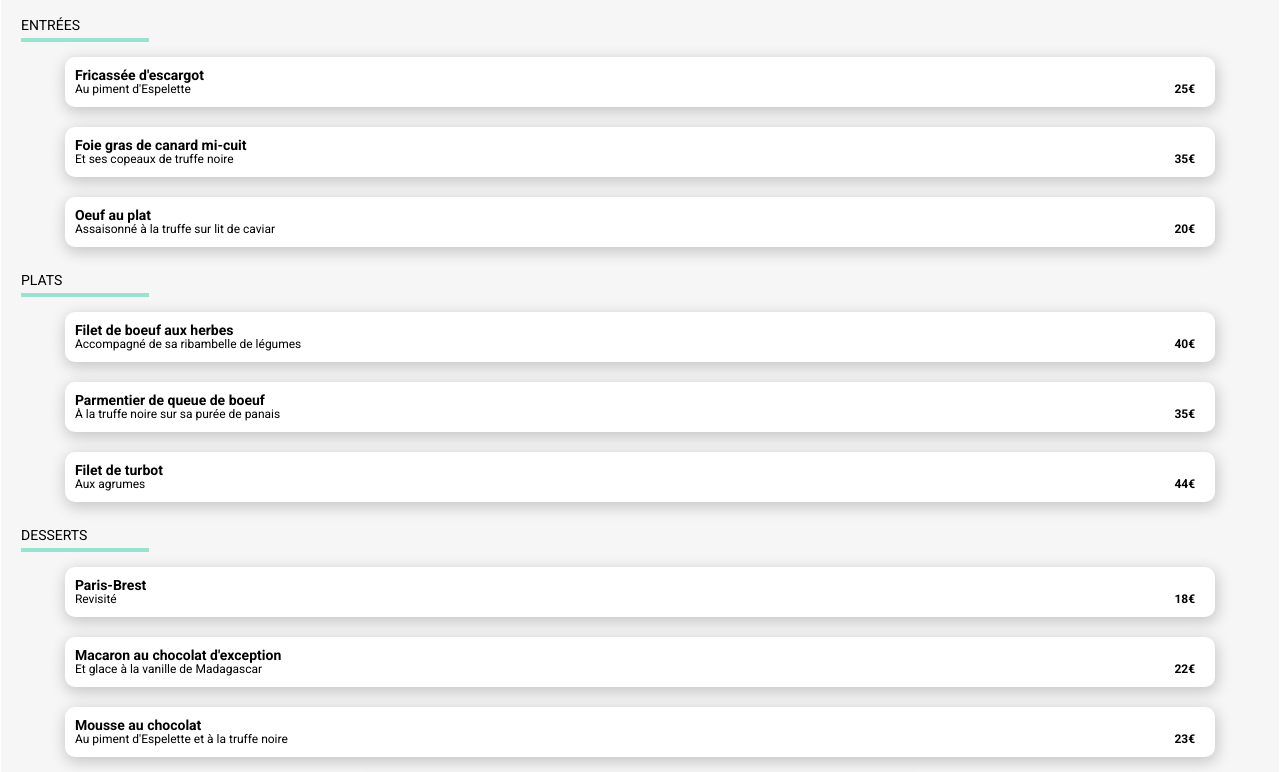
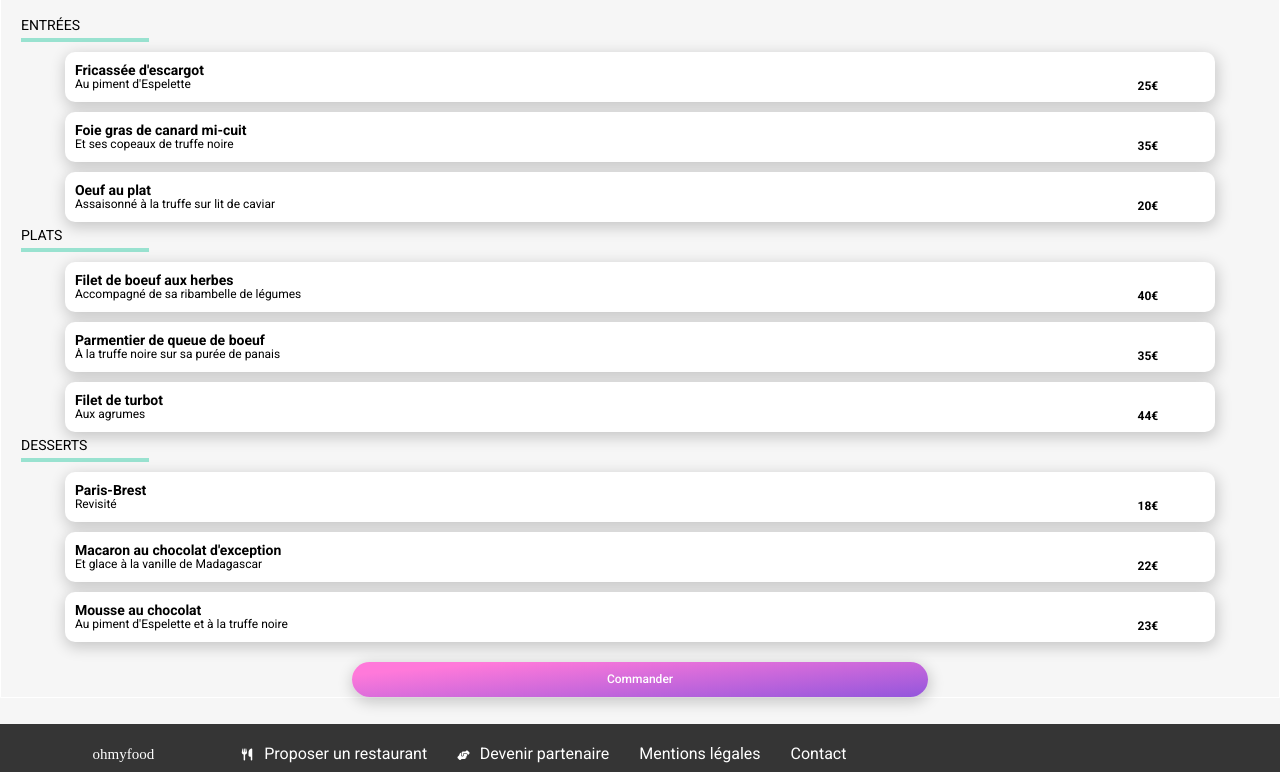
Before and after one commit to aude-lmr/Ohmyfood, a website: page palette-du-gout.html in a window 1280 px wide. Shown: the part 295-1067 px from the top of the page. Drawn offline with Linux system fonts and the light colour scheme; a web font is replaced by a local one.

Commit message:
Modification code html de la liste des plats

```diff
--- a/palette-du-gout.html
+++ b/palette-du-gout.html
@@ -40,117 +40,155 @@
                     <i class="fa-regular fa-heart"></i>
                 </div>
             </div>
-
-            <div>
-                <!--  -->
+            <!-- Liste des plats à la carte -->
             <div class="meals-list">
+                <!-- Entrées -->
                 <h2>Entrées</h2>
                 <div class="underline"></div>
                 <div class="meals-items">
+                    <!-- Nom du plat -->
+                    <div class="meals-name">
                         <h3>Fricassée d'escargot</h3>
-                        <div class="meals-infos">
                         <h4>Au piment d'Espelette </h4>
+                    </div>
+                    <!-- Prix -->
+                    <div class="meals-price">
                         <p>25€</p>
+                    </div>
+                    <!-- Coche coulissante -->
                     <div class="meals-check">
                         <i class="fa-solid fa-circle-check"></i>
                     </div>
                 </div>
+                <div class="meals-items">
+                    <!-- Nom du plat -->
+                    <div class="meals-name">
+                        <h3>Foie gras de canard mi-cuit</h3>
+                        <h4>Et ses copeaux de truffe noire</h4>
                     </div>
-
-                    <div class="meals-items">
-                        <h3>Foie gras de canard mi-cuit</h3>
-                        <div class="meals-infos">
-                            <h4>Et ses copeaux de truffe noire</h4>
+                    <!-- Prix -->
+                    <div class="meals-price">
                         <p>35€</p>
+                    </div>
+                    <!-- Coche coulissante -->
                     <div class="meals-check">
                         <i class="fa-solid fa-circle-check"></i>
                     </div>
                 </div>
+                <div class="meals-items">
+                    <!-- Nom du plat -->
+                    <div class="meals-name">
+                        <h3>Oeuf au plat</h3>
+                        <h4>Assaisonné à la truffe sur lit de caviar</h4>
                     </div>
-
-                    <div class="meals-items">
-                        <h3>Oeuf au plat</h3>
-                        <div class="meals-infos">
-                            <h4>Assaisonné à la truffe sur lit de caviar</h4>
+                    <!-- Prix -->
+                    <div class="meals-price">
                         <p>20€</p>
+                    </div>
+                    <!-- Coche coulissante -->
                     <div class="meals-check">
                         <i class="fa-solid fa-circle-check"></i>
                     </div>
                 </div>
-                    </div>
-                </div>
+
                 <!-- Plats -->
-                <div class="meals-list">
                 <h2>Plats</h2>
                 <div class="underline"></div>
                 <div class="meals-items">
+                    <!-- Nom du plat -->
+                    <div class="meals-name">
                         <h3>Filet de boeuf aux herbes</h3>
-                        <div class="meals-infos">
                         <h4>Accompagné de sa ribambelle de légumes</h4>
+                    </div>
+                    <!-- Prix -->
+                    <div class="meals-price">
                         <p>40€</p>
+                    </div>
+                    <!-- Coche coulissante -->
                     <div class="meals-check">
                         <i class="fa-solid fa-circle-check"></i>
                     </div>
                 </div>
+                <div class="meals-items">
+                    <!-- Nom du plat -->
+                    <div class="meals-name">
+                        <h3>Parmentier de queue de boeuf</h3>
+                        <h4>À la truffe noire sur sa purée de panais</h4>
                     </div>
-
-                    <div class="meals-items">
-                        <h3>Parmentier de queue de boeuf</h3>
-                        <div class="meals-infos">
-                            <h4>À la truffe noire sur sa purée de panais</h4>
+                    <!-- Prix -->
+                    <div class="meals-price">
                         <p>35€</p>
+                    </div>
+                    <!-- Coche coulissante -->
                     <div class="meals-check">
                         <i class="fa-solid fa-circle-check"></i>
                     </div>
                 </div>
+                <div class="meals-items">
+                    <!-- Nom du plat -->
+                    <div class="meals-name">
+                        <h3>Filet de turbot</h3>
+                        <h4>Aux agrumes</h4>
                     </div>
-
-                    <div class="meals-items">
-                        <h3>Filet de turbot</h3>
-                        <div class="meals-infos">
-                            <h4>Aux agrumes</h4>
+                    <!-- Prix -->
+                    <div class="meals-price">
                         <p>44€</p>
+                    </div>
+                    <!-- Coche coulissante -->
                     <div class="meals-check">
                         <i class="fa-solid fa-circle-check"></i>
                     </div>
                 </div>
-                    </div>
-                </div>
+
                 <!-- Desserts -->
-                <div class="meals-list">
+
                 <h2>Desserts</h2>
                 <div class="underline"></div>
                 <div class="meals-items">
+                    <!-- Nom du plat -->
+                    <div class="meals-name">
                         <h3>Paris-Brest</h3>
-                        <div class="meals-infos">
                         <h4>Revisité</h4>
+                    </div>
+                    <!-- Prix -->
+                    <div class="meals-price">
                         <p>18€</p>
+                    </div>
+                    <!-- Coche coulissante -->
                     <div class="meals-check">
                         <i class="fa-solid fa-circle-check"></i>
                     </div>
                 </div>
-                    </div>
 
                 <div class="meals-items">
-                        <h3>Macaron au chocolat d'exception </h3>
-                        <div class="meals-infos">
+                    <!-- Nom du plat -->
+                    <div class="meals-name">
+                        <h3>Macaron au chocolat d'exception</h3>
                         <h4>Et glace à la vanille de Madagascar</h4>
+                    </div>
+                    <!-- Prix -->
+                    <div class="meals-price">
                         <p>22€</p>
+                    </div>
+                    <!-- Coche coulissante -->
                     <div class="meals-check">
                         <i class="fa-solid fa-circle-check"></i>
                     </div>
                 </div>
-                    </div>
 
                 <div class="meals-items">
-                        <h3>Mousse au chocolat </h3>
-                        <div class="meals-infos">
+                    <!-- Nom du plat -->
+                    <div class="meals-name">
+                        <h3>Mousse au chocolat</h3>
                         <h4>Au piment d'Espelette et à la truffe noire</h4>
+                    </div>
+                    <!-- Prix -->
+                    <div class="meals-price">
                         <p>23€</p>
+                    </div>
+                    <!-- Coche coulissante -->
                     <div class="meals-check">
                         <i class="fa-solid fa-circle-check"></i>
-                            </div>
-                        </div>
                     </div>
                 </div>
             </div>
--- a/sass/base/_typography.scss
+++ b/sass/base/_typography.scss
@@ -81,8 +81,9 @@ h2 {
 }
 
 h3 {
-    font-size: 13px;
+    font-size: 15px;
     font-weight: 600;
+    padding: 5px 0 0 5px;
 }
 
 // Menus
@@ -98,33 +99,39 @@ h3 {
         justify-content: flex-start;
         align-items: center;
         margin: 0 0 20px 6px;
+        align-items: center;
     }
 
     .meals-list {
         display: flex;
         flex-direction: column;
         margin: 0 0 15px;
+        align-items: center;
             .meals-items {
+                display: flex;
                 width: 90%;
-                margin: 10px auto;
-                padding: 10px 10px 5px 0px;
-                background: $background-items;
+                background: white;
                 border-radius: 10px;
                 min-height: 50px;
                 cursor: pointer;
-                box-shadow: $box-shadow;
+                box-shadow: 1px 4px 15px 1px rgb(0 0 0 / 20%);
+                justify-content: space-between;
+                align-items: center;
+                margin: 5px 0;
             }
             h2 {
                 font-size: 14px;
                 margin: 0 0 5px 20px;
                 text-transform: uppercase;
                 font-weight: 400;
+                align-self: flex-start;
             }
             .underline {
                 height: 3px;
                 width: 10%;
                 border: solid 2px #99E2D0;
                 margin: 0 0 5px 20px;
+                align-self: flex-start;
             }
             h3 {
                 text-align: start;
@@ -142,16 +149,33 @@ h3 {
             p {
                 font-size: 12px;
                 font-weight: 700;
-                padding: 0 10px;
             }
-            .meals-infos {
-            display: flex;
-            justify-content: space-between;
+            .meals-name {
+                display: flex;
+                flex-direction: column;
+                height: 100%;
+                width: 65%;
+            }
+            .meals-price {
+                width: 5%;
+                position: relative;
+                top: 10px;
+                margin-right: 20px;
             }
             .meals-check {
                 display: none;
                 position: relative;
-                bottom: 10px;
+                width: 50px;
+                background-color: $color-tertiary;
+                border-radius: 0 10px 10px 0;
+                min-height: 50px;
+                .fa-circle-check {
+                    position: absolute;
+                    top: 50%;
+                    left: 50%;
+                    transform: translate(-50%,-50%);
+                    color: #FFFFFF;
+                }
             }
     }
 }
--- a/sass/pages/_about.scss
+++ b/sass/pages/_about.scss
@@ -156,6 +156,7 @@
             p {
                 font-size: 13px;
                 margin: 3px 0;
+                padding: 2px 0 3px 5px;
             }
         }
     }
```
Also changed, not shown: css/style.css, 1 other file. Lines whose indentation alone changed are shown as unchanged.
